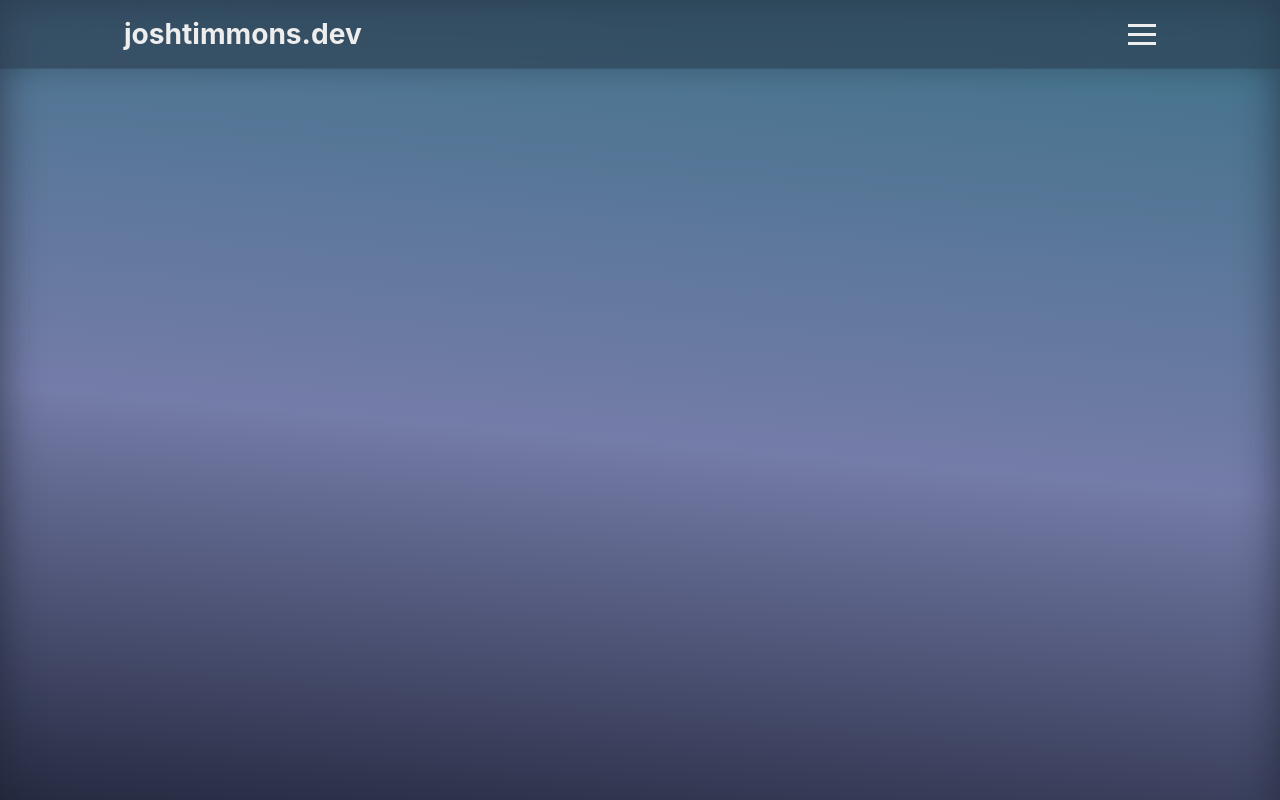
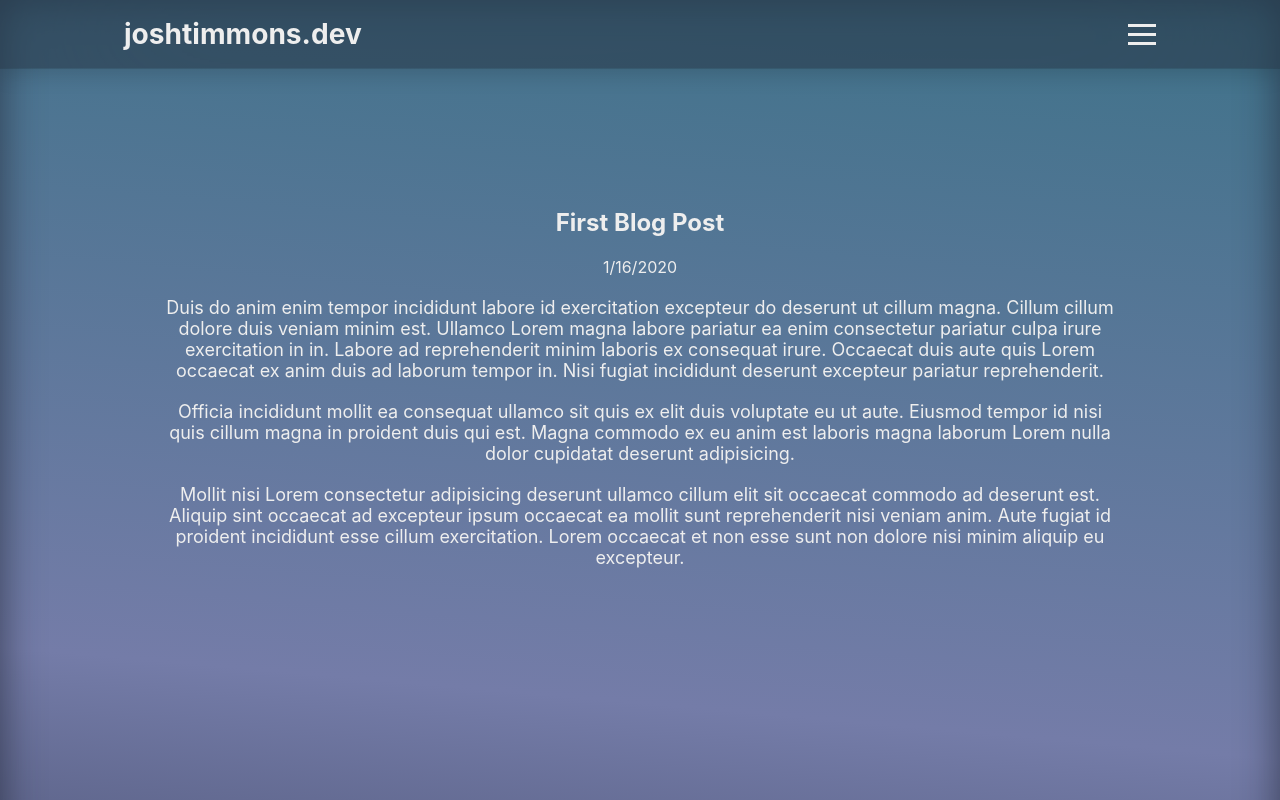
Before and after one commit to josh182014/portfolio-site, a React (Create React App) app: page /blog in a window 1280 px wide. Shown: the top 800 px of the page. Built offline with nearby package versions, Linux system fonts and the light colour scheme.

Commit message:
added blog!

```diff
--- a/src/App.js
+++ b/src/App.js
@@ -9,6 +9,8 @@ import About from './components/About/About';
 import Contact from './components/Contact/Contact';
 import Footer from './components/Footer/Footer';
 import Header from './components/Header/Header';
+import Blog from './components/Blog/Blog';
+import PostPage from './components/Blog/PostPage';
 
 function App() {
   const [state] = useState({
@@ -55,6 +57,23 @@ function App() {
           )}
         />
         <Route
+          exact
+          path="/blog"
+          render={props => (
+            <Blog
+              {...props}
+            />
+          )}
+        />
+        <Route
+          path="/blog/:id"
+          render={props => (
+            <PostPage
+              {...props}
+            />
+          )}
+        />
+        <Route
           path="/search"
           render={props => (
             <SearchPage
--- /dev/null
+++ b/src/components/Blog/Blog.js
@@ -0,0 +1,21 @@
+import React from 'react';
+import { Route, withRouter } from 'react-router-dom';
+import Post from './Post';
+import PostPage from './PostPage';
+import posts from "./dummyPosts";
+import "./blog.scss";
+
+const Blog = (props) => {
+  return (
+    <>
+      <div className="blog-wrapper">
+        {posts.map((post) => (
+          <Post post={post} />
+        ))}
+      </div>
+      />
+    </>
+  );
+}
+
+export default Blog;
--- /dev/null
+++ b/src/components/Blog/Post.js
@@ -0,0 +1,17 @@
+import React from 'react';
+import "./post.scss";
+
+const Post = ({ post }) => {
+  console.log("postpost", post)
+  return (
+    <div className="post-wrapper">
+      <h2 className="blog-title">{post.title}</h2>
+      <div className="blog-date">{post.date}</div>
+      <div className="blog-body">{post.body.map((each) => (
+        <div className="body-paragraph">{each}</div>
+      ))}</div>
+    </div>
+  );
+}
+
+export default Post;
--- /dev/null
+++ b/src/components/Blog/PostPage.js
@@ -0,0 +1,14 @@
+import React from 'react';
+import Post from './Post';
+import posts from "./dummyPosts";
+
+const PostPage = (props) => {
+  console.log(props.match.params.id)
+  const post = posts.filter((each) => each.id === parseInt(props.match.params.id));
+  console.log("post", post)
+  return (
+    <Post post={post[0]} />
+  );
+}
+
+export default PostPage;
--- /dev/null
+++ b/src/components/Blog/blog.scss
@@ -0,0 +1,9 @@
+@import '../../assets/master';
+
+.blog-wrapper {
+    margin-top: $headerHeight;
+    width: 100%;
+    height: 100%;
+    display: flex;
+    flex-wrap: wrap;
+}
--- /dev/null
+++ b/src/components/Blog/dummyPosts.js
@@ -0,0 +1,24 @@
+const posts = [
+  {
+    id: 1,
+    title: "First Blog Post",
+    body: [
+      "Duis do anim enim tempor incididunt labore id exercitation excepteur do deserunt ut cillum magna. Cillum cillum dolore duis veniam minim est. Ullamco Lorem magna labore pariatur ea enim consectetur pariatur culpa irure exercitation in in. Labore ad reprehenderit minim laboris ex consequat irure. Occaecat duis aute quis Lorem occaecat ex anim duis ad laborum tempor in. Nisi fugiat incididunt deserunt excepteur pariatur reprehenderit.",
+      "Officia incididunt mollit ea consequat ullamco sit quis ex elit duis voluptate eu ut aute. Eiusmod tempor id nisi quis cillum magna in proident duis qui est. Magna commodo ex eu anim est laboris magna laborum Lorem nulla dolor cupidatat deserunt adipisicing.",
+      "Mollit nisi Lorem consectetur adipisicing deserunt ullamco cillum elit sit occaecat commodo ad deserunt est. Aliquip sint occaecat ad excepteur ipsum occaecat ea mollit sunt reprehenderit nisi veniam anim. Aute fugiat id proident incididunt esse cillum exercitation. Lorem occaecat et non esse sunt non dolore nisi minim aliquip eu excepteur."
+    ],
+    date: "1/16/2020",
+  },
+  {
+    id: 2,
+    title: "Second Blog Post",
+    body: [
+      "Id pariatur id sint quis anim ea labore ipsum adipisicing enim sit sunt. Ut consequat sunt dolore minim aute commodo mollit. Esse commodo eiusmod ipsum non ullamco enim quis in adipisicing Lorem. Enim mollit velit pariatur eu sit veniam magna tempor esse laboris ea. Ullamco dolor excepteur eu et ipsum amet esse dolor veniam. Enim eiusmod deserunt et consequat non nostrud dolor laborum in pariatur commodo quis duis aute.",
+      "Mollit eiusmod enim minim excepteur qui in occaecat adipisicing. Occaecat dolore et do consectetur irure cupidatat adipisicing aliquip mollit ea nisi irure. Qui sint voluptate non laboris. Do magna occaecat dolore occaecat mollit mollit Lorem labore eiusmod esse.",
+      "Pariatur sunt eiusmod ipsum pariatur ullamco deserunt dolor Lorem. Amet do incididunt ex nisi. Ex ad laborum aliquip eiusmod consequat sit duis in labore."
+    ],
+    date: "1/16/2020",
+  },
+]
+
+export default posts;
--- /dev/null
+++ b/src/components/Blog/post.scss
@@ -0,0 +1,12 @@
+.post-wrapper {
+    width: 100%;
+    height: 100%;
+    margin: 10%;
+
+    .blog-body {
+        font-size: 18px;
+        .body-paragraph {
+            margin: 20px 0;
+        }
+    }
+}
```
